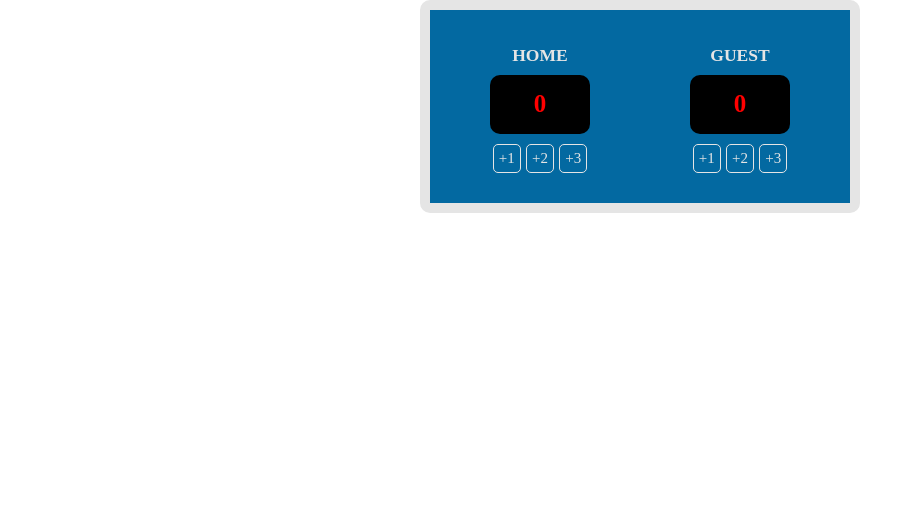
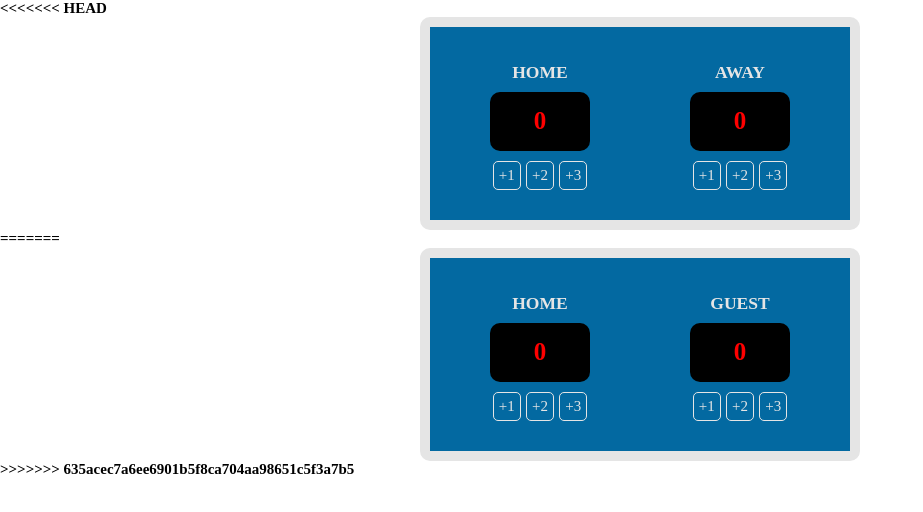
Before and after one commit to itamarkalimi/Scoreboard, a plain HTML site: page index.html in a window 1280 px wide. Shown: the whole page, without its empty margins (0-923 px from the left). Drawn offline with nearby package versions, Linux system fonts and the light colour scheme.

Commit message:
Update index.html
Change GUEST to AWAY

```diff
--- a/index.html
+++ b/index.html
@@ -1,4 +1,36 @@
 <html>
+<<<<<<< HEAD
+
+<head>
+    <link rel="stylesheet" href="https://cdnjs.cloudflare.com/ajax/libs/normalize/8.0.1/normalize.css">
+    <link rel="stylesheet" href="index.css">
+</head>
+
+<body>
+    <div class="container">
+        <div class="score-container">
+            <h3 class="score-head">HOME</h3>
+            <p class="score" id="home-score">0</p>
+            <div class="score-btns">
+                <button class="btn" onclick="homeplusone()">+1</button>
+                <button class="btn" onclick="homeplustwo()">+2</button>
+                <button class="btn" onclick="homeplusthree()">+3</button>
+            </div>
+        </div>
+        <div class="score-container">
+            <h3 class="score-head">AWAY</h3>
+            <p class="score" id="away-score">0</p>
+            <div class="score-btns">
+                <button class="btn" onclick="awayplusone()">+1</button>
+                <button class="btn" onclick="awayplustwo()">+2</button>
+                <button class="btn" onclick="awayplusthree()">+3</button>
+            </div>
+        </div>
+    </div>
+    <script src="index.js"></script>
+</body>
+
+=======
     <head><link rel="stylesheet" href="https://cdnjs.cloudflare.com/ajax/libs/normalize/8.0.1/normalize.css">
         <link rel="stylesheet" href="index.css">
     </head>
@@ -25,4 +57,5 @@
         </div>
         <script src="index.js"></script>
     </body>
+>>>>>>> 635acec7a6ee6901b5f8ca704aa98651c5f3a7b5
 </html>
```
Also changed, not shown: 1 other file.
